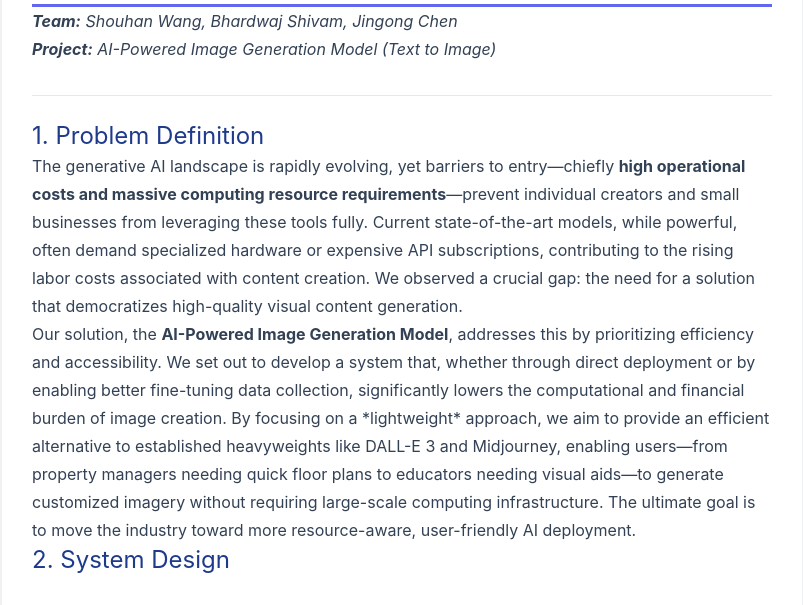
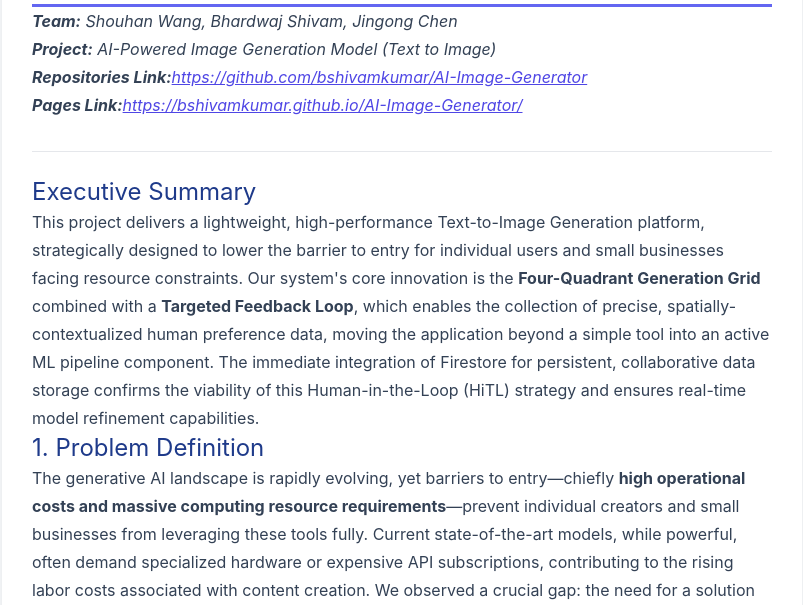
Before and after one commit to bshivamkumar/AI-Image-Generator, a plain HTML site: page index.html in a window 1280 px wide. Shown: the part 154-759 px from the top of the page, without its empty margins (238-1041 px from the left). Drawn offline with nearby package versions, Linux system fonts and the light colour scheme.

Commit message:
Update index.html

```diff
--- a/index.html
+++ b/index.html
@@ -101,10 +101,15 @@
     <div class="team-info">
         <p><strong>Team:</strong> Shouhan Wang, Bhardwaj Shivam, Jingong Chen</p>
         <p><strong>Project:</strong> AI-Powered Image Generation Model (Text to Image)</p>
+		<p><strong>Repositories Link:</strong><a href="https://github.com/bshivamkumar/AI-Image-Generator" class="text-indigo-600 hover:text-indigo-800 underline" target="_blank">https://github.com/bshivamkumar/AI-Image-Generator</a></p>
+		<p><strong>Pages Link:</strong><a href="hhttps://bshivamkumar.github.io/AI-Image-Generator/" class="text-indigo-600 hover:text-indigo-800 underline" target="_blank">https://bshivamkumar.github.io/AI-Image-Generator/</a></p>
     </div>
 
     <hr class="mt-8 mb-6 border-gray-200">
 
+	<!-- 1. Problem Definition -->
+    <h2 class="text-2xl">Executive Summary </h2>
+    <p>This project delivers a lightweight, high-performance Text-to-Image Generation platform, strategically designed to lower the barrier to entry for individual users and small businesses facing resource constraints. Our system's core innovation is the <strong>Four-Quadrant Generation Grid</strong> combined with a <strong>Targeted Feedback Loop</strong>, which enables the collection of precise, spatially-contextualized human preference data, moving the application beyond a simple tool into an active ML pipeline component. The immediate integration of Firestore for persistent, collaborative data storage confirms the viability of this Human-in-the-Loop (HiTL) strategy and ensures real-time model refinement capabilities.</p>
     <!-- 1. Problem Definition -->
     <h2 class="text-2xl">1. Problem Definition </h2>
     <p>The generative AI landscape is rapidly evolving, yet barriers to entry—chiefly <strong>high operational costs and massive computing resource requirements</strong>—prevent individual creators and small businesses from leveraging these tools fully. Current state-of-the-art models, while powerful, often demand specialized hardware or expensive API subscriptions, contributing to the rising labor costs associated with content creation. We observed a crucial gap: the need for a solution that democratizes high-quality visual content generation.</p>
@@ -263,7 +268,7 @@
     <h2 class="text-2xl">6. Reflection </h2>
 
     <h3>What Worked?</h3>
-    <p>Our team dynamics were a major success. By dividing the work into clear, isolated components (Frontend UX, ML Integration, and Data Pipeline Design), we achieved a fast development pace. The choice of <strong>React with Tailwind CSS</strong> for the frontend proved invaluable for quickly building a highly responsive and visually appealing interface. Critically, the pivot to leveraging a reliable third-party API for the MVP allowed us to deliver a fully functional, high-quality product that solved the <strong>user experience</strong> and <strong>data collection</strong> problem, even while the *model-training* piece was pending. The four-quadrant display and dedicated feedback loop were highly effective design decisions that garnered positive initial feedback.</p>
+    <p>Our team dynamics were a major success. By dividing the work into clear, isolated components (Frontend UX, ML Integration, and Data Pipeline Design), we achieved a fast development pace. The choice of <strong>Implement Data Persistence</strong> keeps the integration of Firestore elevates the system from a prototype to a fully realized Human-in-the-Loop (HiTL) data collection platform, immediately proving the viability of our core feedback strategy. This live, collaborative data store ensures that critical human preference signals are captured, persisted, and available for immediate analysis and future model fine-tuning. While the *model-training* piece was pending. The four-quadrant display and dedicated feedback loop were highly effective design decisions that garnered positive initial feedback.</p>
 
     <h3>What Didn’t Work? And What Would We Improve?</h3>
     <p>The biggest challenge was the time constraint on building and fine-tuning our original <strong>truly lightweight custom model</strong>. The shift to an SDXL-based MVP, while pragmatic, meant we didn't fully achieve the *resource-efficiency* goal in the first iteration.</p>
```
